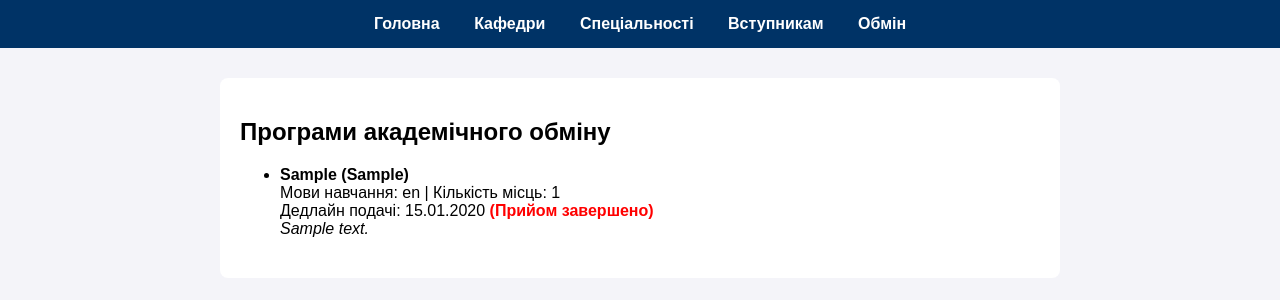
After one commit to Vlada-sht/faculty-fgn-site, a Django app: page /exchange/ in a window 1280 px wide. The commit adds this page. Shown: the top 300 px of the page. Run offline with Django 5.2, Linux system fonts and the light colour scheme; tables that the repository leaves empty hold one stand-in row (values such as "Sample post").

Commit message:
Додано міграції даних для програм обміну та ANSWERS.md

```diff
--- a/core/admin.py
+++ b/core/admin.py
@@ -1,7 +1,8 @@
 from django.contrib import admin
-from .models import HomePage, Department, Specialty, Teacher
+from .models import HomePage, Department, Specialty, Teacher, ExchangeProgram
 
 admin.site.register(HomePage)
 admin.site.register(Department)
 admin.site.register(Specialty)
 admin.site.register(Teacher)
+admin.site.register(ExchangeProgram)
--- a/core/models.py
+++ b/core/models.py
@@ -1,4 +1,5 @@
 from django.db import models
+from datetime import date
 
 class HomePage(models.Model):
     description = models.TextField(verbose_name="Опис факультету")
@@ -9,6 +10,9 @@ class Department(models.Model):
     name = models.CharField(max_length=200, verbose_name="Назва кафедри")
     head = models.CharField(max_length=200, verbose_name="Завідувач кафедри")
 
+    def __str__(self):
+        return self.name
+
 class Specialty(models.Model):
     name = models.CharField(max_length=200, verbose_name="Назва спеціальності")
     code = models.CharField(max_length=50, verbose_name="Код")
@@ -18,8 +22,29 @@ class Specialty(models.Model):
     department = models.ForeignKey(Department, on_delete=models.CASCADE)
     disciplines = models.TextField(verbose_name="Дисципліни")
 
+    def __str__(self):
+        return self.name
+
 class Teacher(models.Model):
     name = models.CharField(max_length=200, verbose_name="Ім'я викладача")
     position = models.CharField(max_length=100, verbose_name="Посада")
     degree = models.CharField(max_length=100, verbose_name="Ступінь")
     department = models.ForeignKey(Department, on_delete=models.CASCADE)
+
+    def __str__(self):
+        return self.name
+
+class ExchangeProgram(models.Model):
+    university = models.CharField(max_length=255, verbose_name="Університет")
+    country = models.CharField(max_length=100, verbose_name="Країна", default="")
+    languages = models.CharField(max_length=255, verbose_name="Мови навчання")
+    spots = models.IntegerField(verbose_name="Кількість місць")
+    deadline = models.DateField(verbose_name="Дедлайн подачі")
+    description = models.TextField(verbose_name="Опис")
+
+    @property
+    def is_active(self):
+        return self.deadline >= date.today()
+
+    def __str__(self):
+        return self.university
--- a/core/templates/base.html
+++ b/core/templates/base.html
@@ -16,6 +16,7 @@
         <a href="/departments/">Кафедри</a>
         <a href="/programs/">Спеціальності</a>
         <a href="/admission/">Вступникам</a>
+        <a href="/exchange/">Обмін</a>
     </header>
     <main>
         {% block content %}{% endblock %}
--- /dev/null
+++ b/core/templates/exchange.html
@@ -0,0 +1,21 @@
+{% extends 'base.html' %}
+{% block content %}
+    <h2>Програми академічного обміну</h2>
+    <ul>
+        {% for p in programs %}
+            <li style="margin-bottom: 20px;">
+                <strong>{{ p.university }} ({{ p.country }})</strong><br>
+                Мови навчання: {{ p.languages }} | Кількість місць: {{ p.spots }}<br>
+                Дедлайн подачі: {{ p.deadline|date:"d.m.Y" }}
+
+                {% if p.is_active %}
+                    <span style="color: green; font-weight: bold;">(Прийом триває)</span>
+                {% else %}
+                    <span style="color: red; font-weight: bold;">(Прийом завершено)</span>
+                {% endif %}<br>
+
+                <em>{{ p.description }}</em>
+            </li>
+        {% endfor %}
+    </ul>
+{% endblock %}
--- a/core/views.py
+++ b/core/views.py
@@ -1,5 +1,5 @@
 from django.shortcuts import render
-from .models import HomePage, Department, Specialty
+from .models import HomePage, Department, Specialty, ExchangeProgram
 
 def home(request):
     page_data = HomePage.objects.first()
@@ -27,3 +27,7 @@ def department_detail(request, id):
 
 def admission(request):
     return render(request, 'admission.html')
+
+def exchange(request):
+    programs = ExchangeProgram.objects.all()
+    return render(request, 'exchange.html', {'programs': programs})
--- a/faculty_site/urls.py
+++ b/faculty_site/urls.py
@@ -10,4 +10,5 @@ urlpatterns = [
     path('departments/', views.departments, name='departments'),
     path('departments/<int:id>/', views.department_detail, name='department_detail'),
     path('admission/', views.admission, name='admission'),
+    path('exchange/', views.exchange, name='exchange'),
 ]
```
Also changed, not shown: ANSWERS.md (added, +13 -0 lines).
